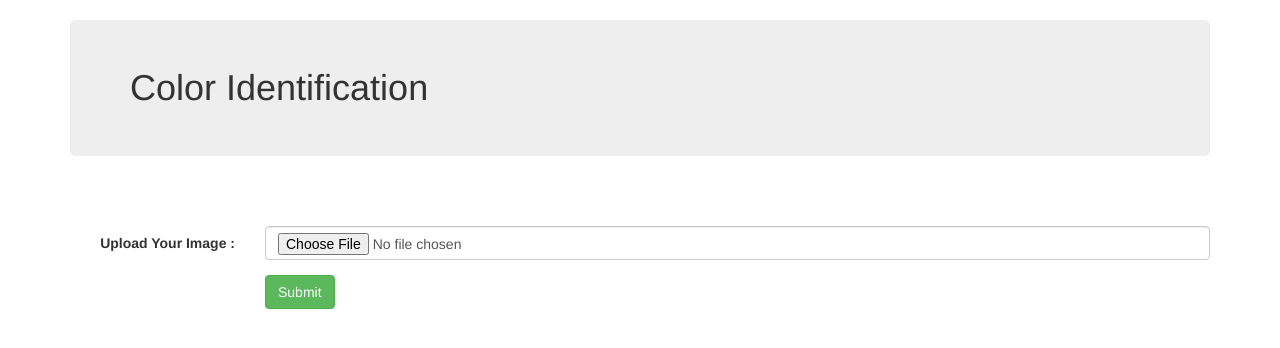
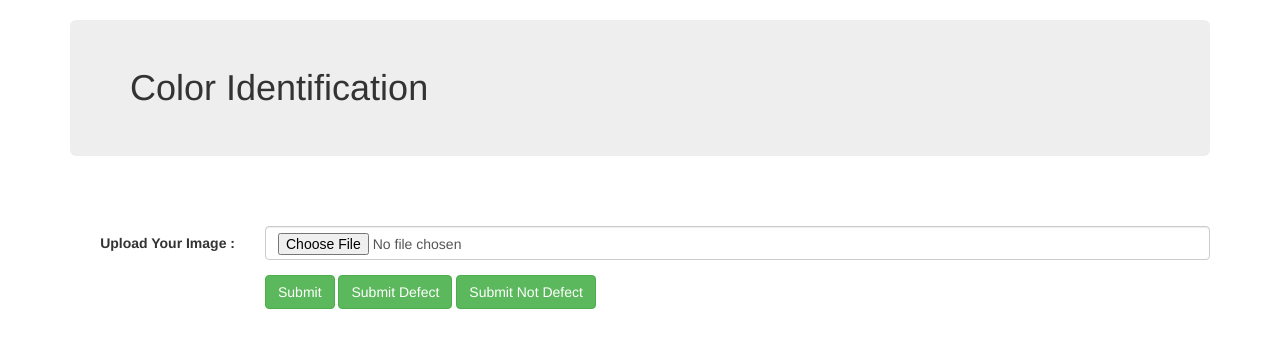
Before and after one commit to naidu970/color_based_defect_identification_system, a Flask app: page / in a window 1280 px wide. Shown: the top 348 px of the page. Run offline with Flask 2, Linux system fonts and the light colour scheme; some libraries are stand-ins or nearby versions.

Commit message:
Update index.html

```diff
--- a/templates/index.html
+++ b/templates/index.html
@@ -25,7 +25,9 @@
 
     <div class="form-group">
       <div class="col-sm-offset-2 col-sm-10">
-        <button type="submit" class="btn btn-success">Submit</button>
+         <button type="submit" class="btn btn-success" id="submitButton" onclick="setAction('/submit')">Submit</button>
+        <button type="submit" class="btn btn-success" id="submitDefectButton" onclick="setAction('/submitDefect')">Submit Defect</button>
+        <button type="submit" class="btn btn-success" id="submitNotDefectButton" onclick="setAction('/submitnotDefect')">Submit Not Defect</button>
       </div>
     </div>
   </form>
```
